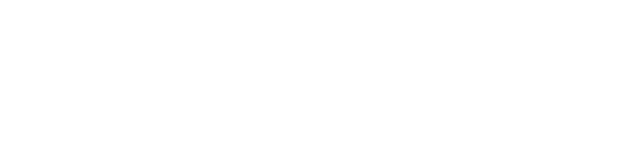
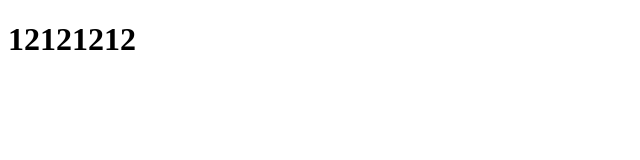
Before and after one commit to hexiujuan/project_01, a plain HTML site: page index.html in a window 1280 px wide. Shown: the whole page, without its empty margins (0-640 px from the left). Drawn offline with Linux system fonts and the light colour scheme.

Commit message:
修改了index.html

```diff
--- a/index.html
+++ b/index.html
@@ -7,6 +7,6 @@
     <title>Document</title>
 </head>
 <body>
-
+    <h1>12121212</h1>
 </body>
 </html>
```
